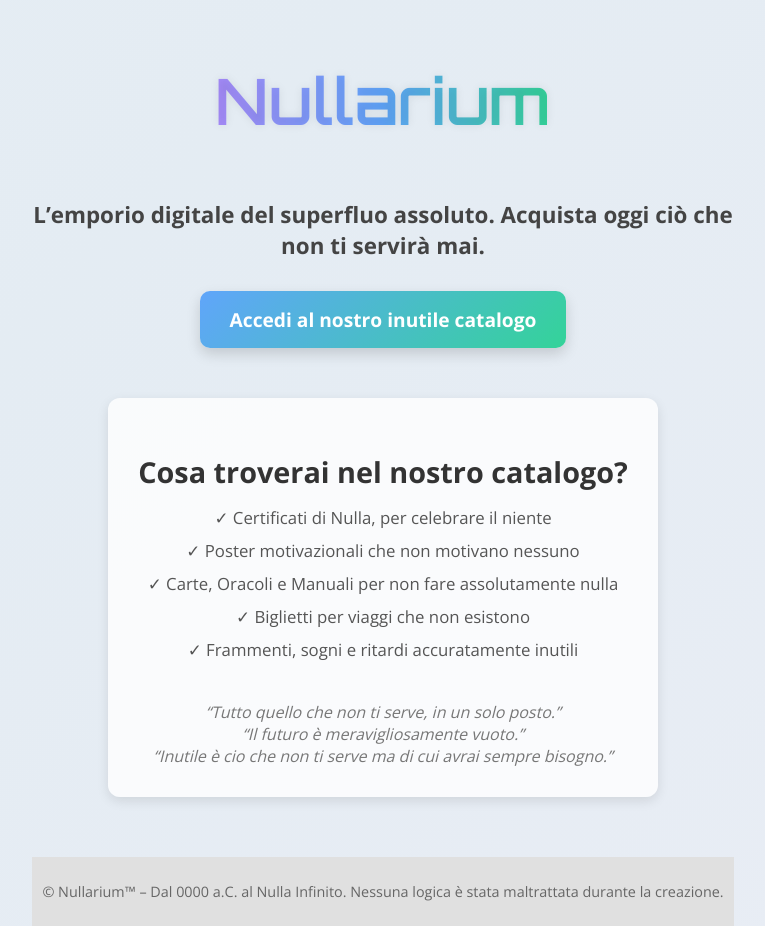
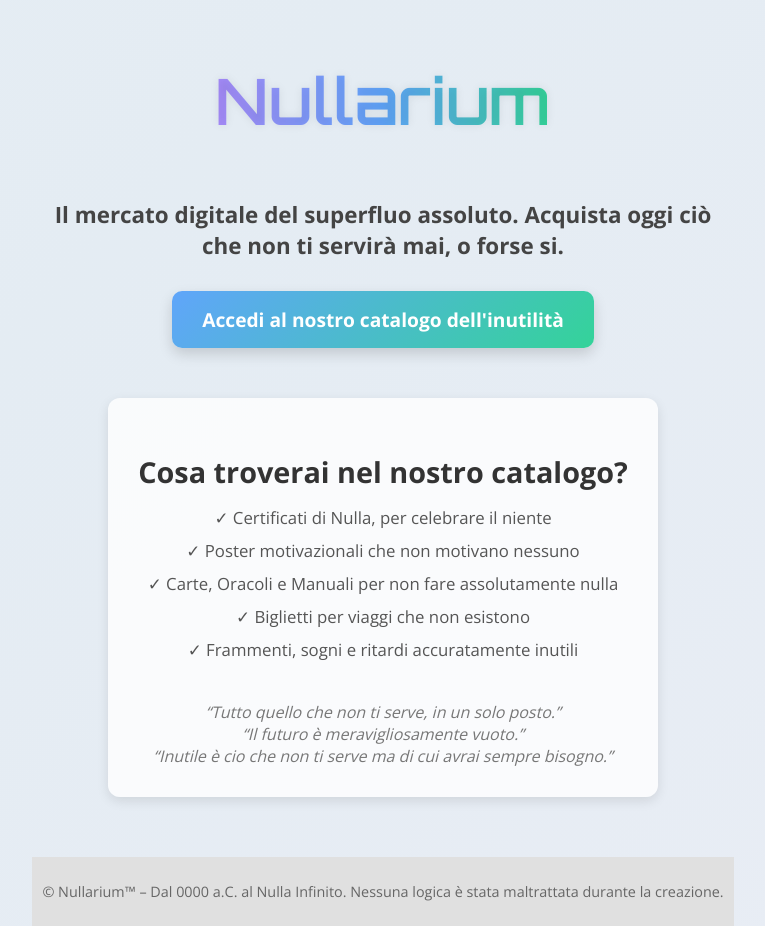
Before and after one commit to Nullarium/nullarium.github.io, a plain HTML site: page index.html in a window 1280 px wide. Shown: the whole page, without its empty margins (257-1022 px from the left). Drawn offline with nearby package versions, Linux system fonts and the light colour scheme.

Commit message:
Update index.html

```diff
--- a/index.html
+++ b/index.html
@@ -2,7 +2,7 @@
 <html lang="it">
 <head>
   <meta charset="UTF-8">
-  <title>Nullarium – L’Emporio dell’Assurdo</title>
+  <title>Nullarium – L’Emporio universale dell’ inutilità di cui hai bisogno </title>
   <link href="https://fonts.googleapis.com/css2?family=Orbitron:wght@600&family=Open+Sans:wght@400;700&display=swap" rel="stylesheet">
   <style>
     body {
@@ -109,9 +109,9 @@
 <body>
 
   <h1>Nullarium</h1>
-  <p class="slogan">L’emporio digitale del superfluo assoluto. Acquista oggi ciò che non ti servirà mai.</p>
+  <p class="slogan">Il mercato digitale del superfluo assoluto. Acquista oggi ciò che non ti servirà mai, o forse si.</p>
 
-  <a class="catalogo" href="catalogo.html">Accedi al nostro inutile catalogo</a>
+  <a class="catalogo" href="catalogo.html">Accedi al nostro catalogo dell'inutilità</a>
 
   <div class="sotto">
     <h2>Cosa troverai nel nostro catalogo?</h2>
```
